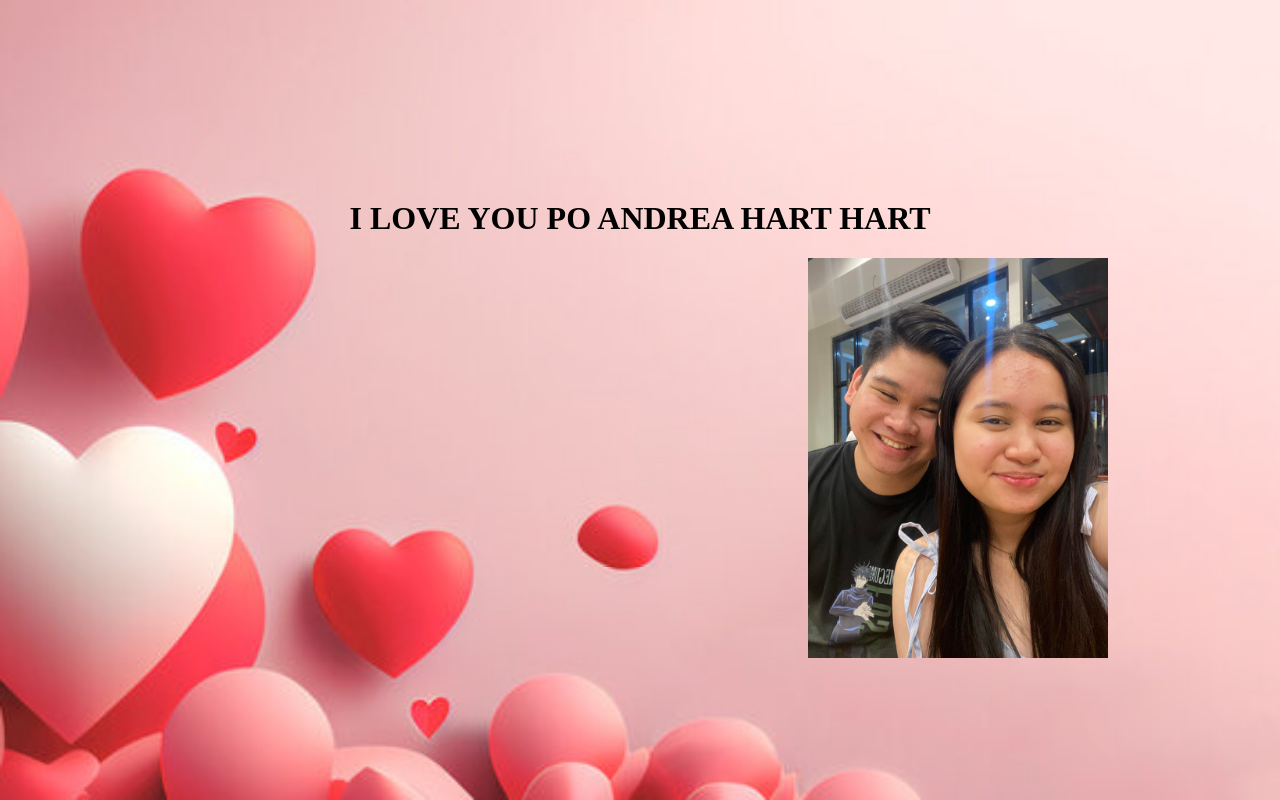
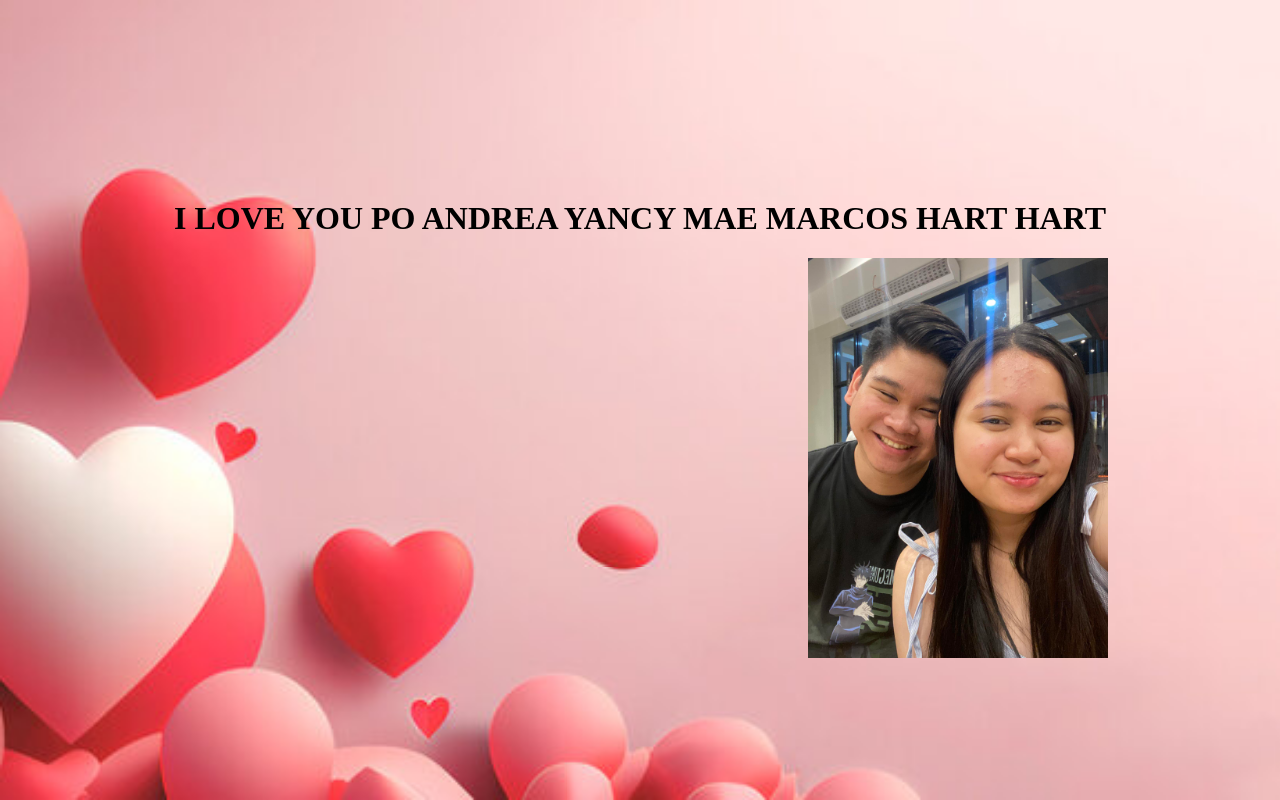
Before and after one commit to denski16/love, a plain HTML site: page index.html in a window 1280 px wide. Drawn offline with Linux system fonts and the light colour scheme.

Commit message:
Update index.html

```diff
--- a/index.html
+++ b/index.html
@@ -35,7 +35,7 @@
 
 <body>
 
-    <h1> I LOVE YOU PO ANDREA HART HART </h1>
+    <h1> I LOVE YOU PO ANDREA YANCY MAE MARCOS HART HART </h1>
 
     <div class="img">
         <img src="hart hart.jpg" alt="...">
```
